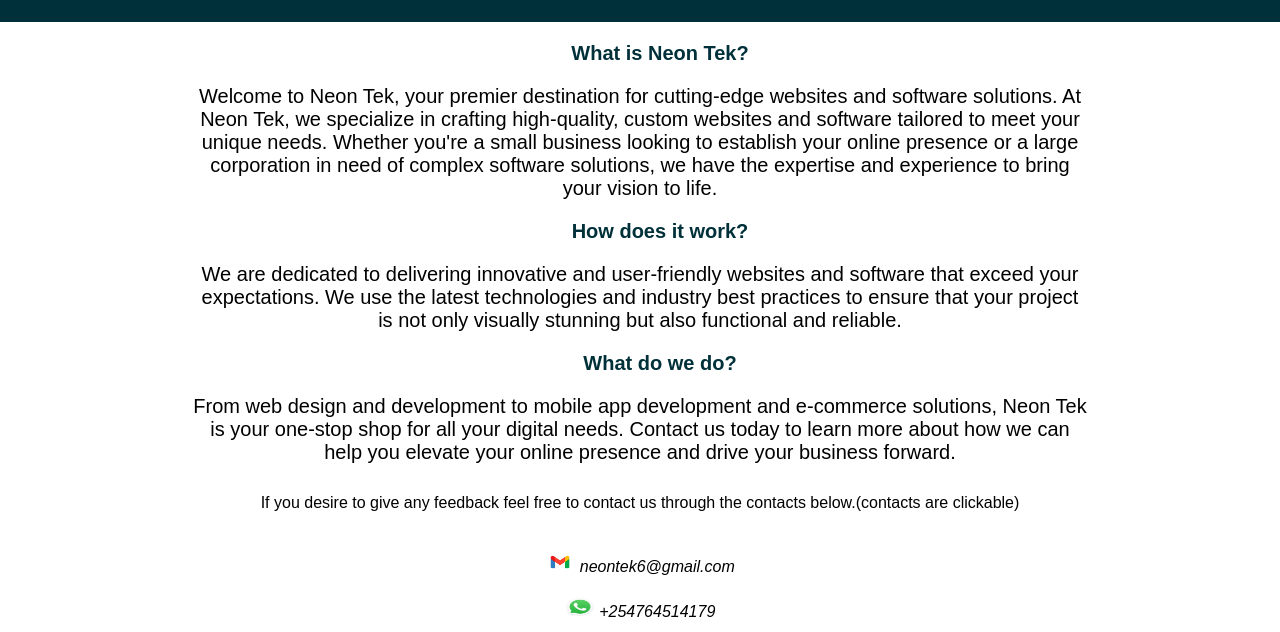
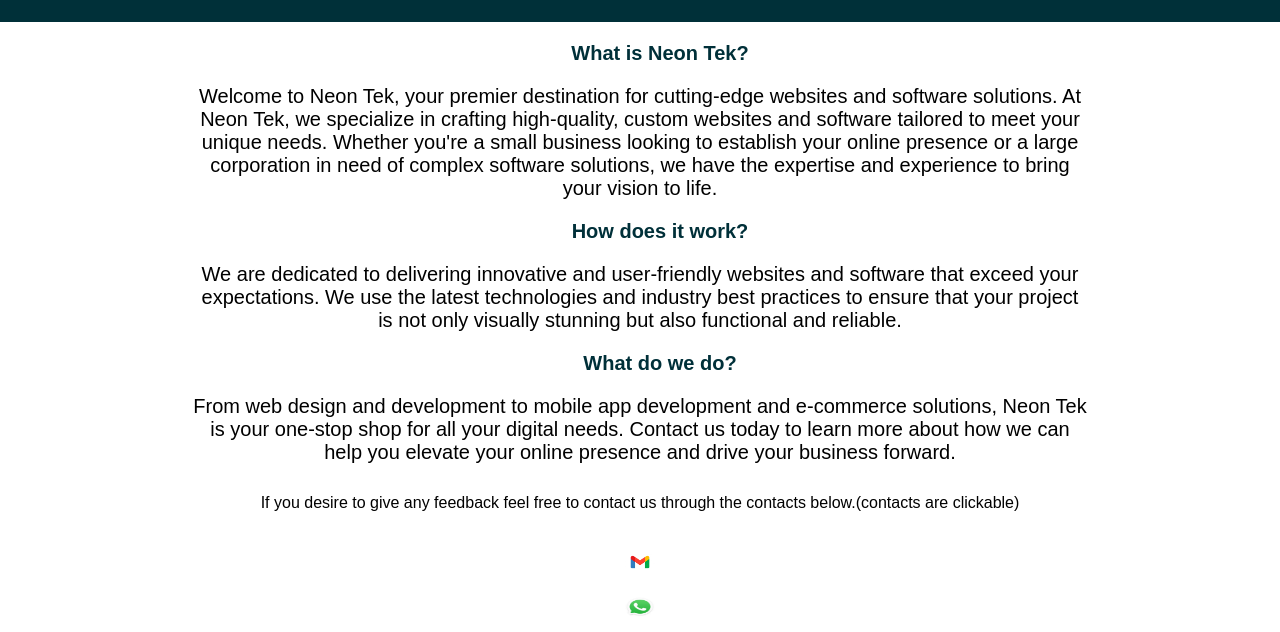
Before and after one commit to NeonTek/webpage, a plain HTML site: page index.html in a window 1280 px wide. Shown: the part 218-850 px from the top of the page. Drawn offline with Linux system fonts and the light colour scheme.

Commit message:
Update index.html

```diff
--- a/index.html
+++ b/index.html
@@ -46,15 +46,15 @@
       <p id="feedback">If you desire to give any feedback feel free to contact us through the contacts below.(contacts are clickable)</p>
       <address id="contacts">
         <p class="mail">
-          <img src="gmail-new-icon5198.jpg" width="30px" height="20px"></img><a href="mailto:neontek6@gmail.com?
+          <a href="mailto:neontek6@gmail.com?
                    &subject: REQUEST FOR A SERVICE
                    &body: I would like to request for a ...">
-           neontek6@gmail.com
+            <img src="gmail-new-icon5198.jpg" width="30px" height="20px"></img>
           </a>
         </p>
         <p class="tel">
-          <img src="download.jpeg" width="30px" height="20px"></img><a href="tel:+254764514179">
-          +254764514179
+          <a href="tel:+254764514179">
+            <img src="download.jpeg" width="30px" height="20px"></img>
           </a>
         </p>
       </address>
```
